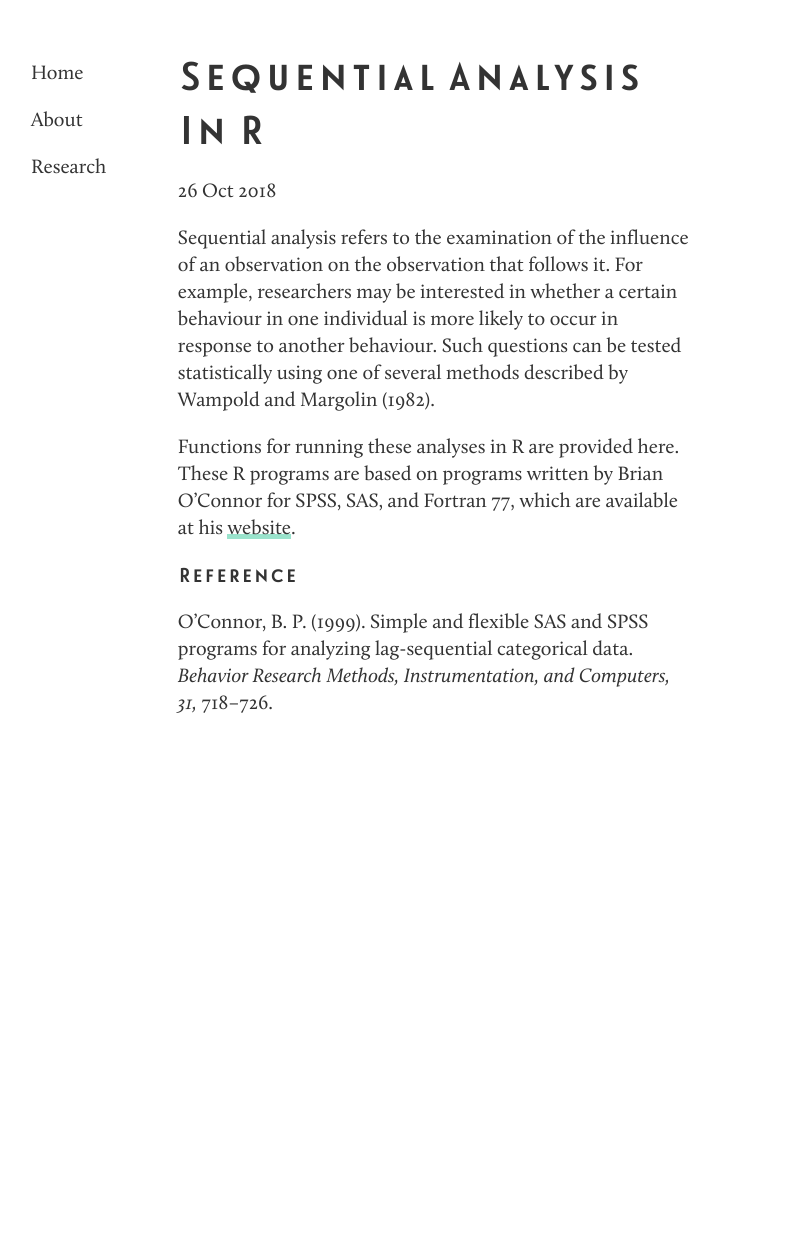
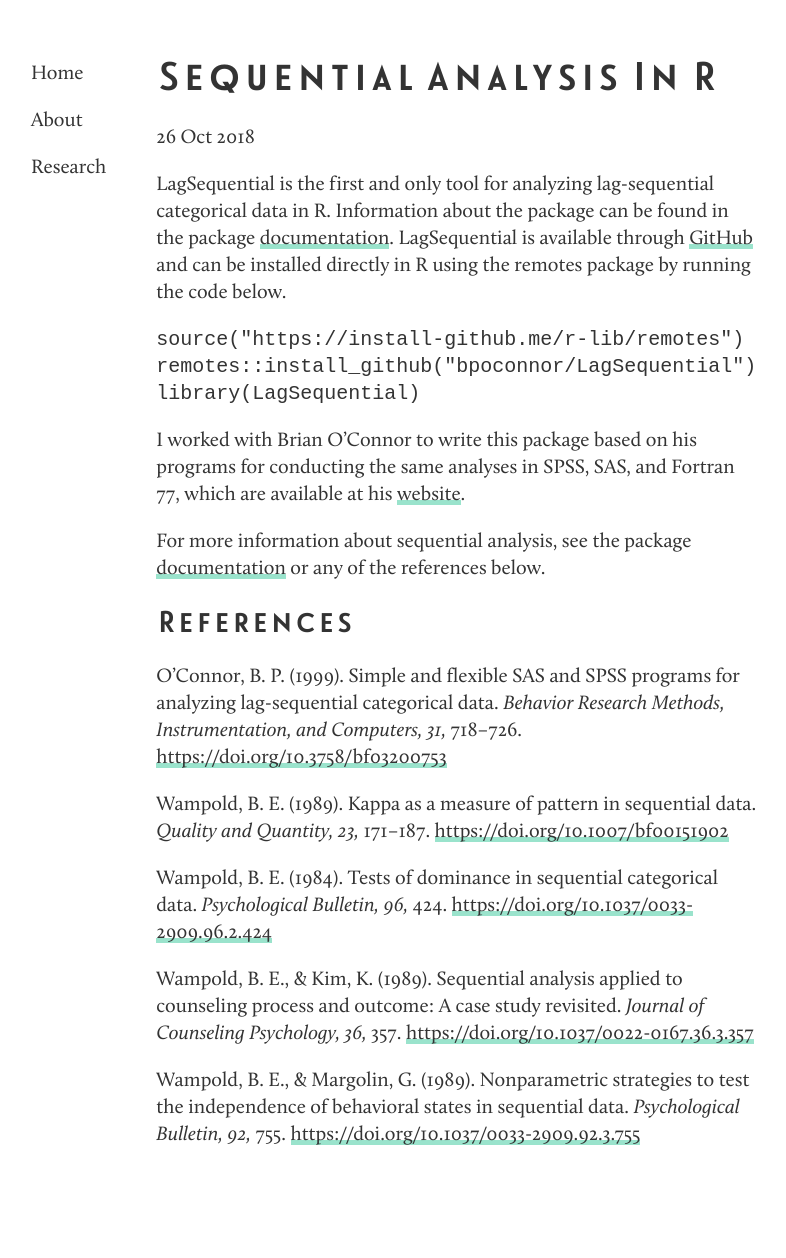
Before and after one commit to zakarydraper/zakarydraper.github.io, a Jekyll site: the page built from _posts/2018-10-26-sequential-analysis-in-r.md, in a window 1280 px wide. Shown: the whole page, without its empty margins (29-815 px from the left). Built offline with Jekyll 4.4.1, drawn with Linux system fonts in a browser that asks for light colours; before the commit the page ends 900 px from its top, so only the background shows below that.

Commit message:
Update sequential analysis post. Remove unused images from images folder.

````diff
--- a/_posts/2018-10-26-sequential-analysis-in-r.md
+++ b/_posts/2018-10-26-sequential-analysis-in-r.md
@@ -1,9 +1,25 @@
 ---
 ---
-Sequential analysis refers to the examination of the influence of an observation on the observation that follows it. For example, researchers may be interested in whether a certain behaviour in one individual is more likely to occur in response to another behaviour. Such questions can be tested statistically using one of several methods described by Wampold and Margolin (1982).
+LagSequential is the first and only tool for analyzing lag-sequential categorical data in R. Information about the package can be found in the package <a href ="/root/assets/documents/LagSequential.pdf" download>documentation</a>. LagSequential is available through [GitHub](https://github.com/bpoconnor/LagSequential) and can be installed directly in R using the remotes package by running the code below.
 
-Functions for running these analyses in R are provided here. These R programs are based on programs written by Brian O'Connor for SPSS, SAS, and Fortran 77, which are available at his [website](https://people.ok.ubc.ca/brioconn/).
+```
+source("https://install-github.me/r-lib/remotes")
+remotes::install_github("bpoconnor/LagSequential")
+library(LagSequential)
+```
 
-#### Reference
+I worked with Brian O'Connor to write this package based on his programs for conducting the same analyses in SPSS, SAS, and Fortran 77, which are available at his [website](https://people.ok.ubc.ca/brioconn/).
 
-O'Connor, B. P. (1999). Simple and flexible SAS and SPSS programs for analyzing lag-sequential categorical data. *Behavior Research Methods, Instrumentation, and Computers, 31,* 718–726.
+For more information about sequential analysis, see the package <a href ="/root/assets/documents/LagSequential.pdf" download>documentation</a> or any of the references below.
+
+## References
+
+O'Connor, B. P. (1999). Simple and flexible SAS and SPSS programs for analyzing lag-sequential categorical data. *Behavior Research Methods, Instrumentation, and Computers, 31,* 718–726. [https://doi.org/10.3758/bf03200753](https://doi.org/10.3758/bf03200753)
+
+Wampold, B. E. (1989). Kappa as a measure of pattern in sequential data. *Quality and Quantity, 23,* 171–187. [https://doi.org/10.1007/bf00151902](https://doi.org/10.1007/bf00151902)
+
+Wampold, B. E. (1984). Tests of dominance in sequential categorical data. *Psychological Bulletin, 96,* 424. [https://doi.org/10.1037/0033-2909.96.2.424](https://doi.org/10.1037/0033-2909.96.2.424)
+
+Wampold, B. E., & Kim, K. (1989). Sequential analysis applied to counseling process and outcome: A case study revisited. *Journal of Counseling Psychology, 36,* 357. [https://doi.org/10.1037/0022-0167.36.3.357](https://doi.org/10.1037/0022-0167.36.3.357)
+
+Wampold, B. E., & Margolin, G. (1989). Nonparametric strategies to test the independence of behavioral states in sequential data. *Psychological Bulletin, 92,* 755. [https://doi.org/10.1037/0033-2909.92.3.755]([https://doi.org/10.1037/0033-2909.92.3.755])
````
Also changed, not shown: assets/images/tcs-jump.png (deleted), 1 other file.
